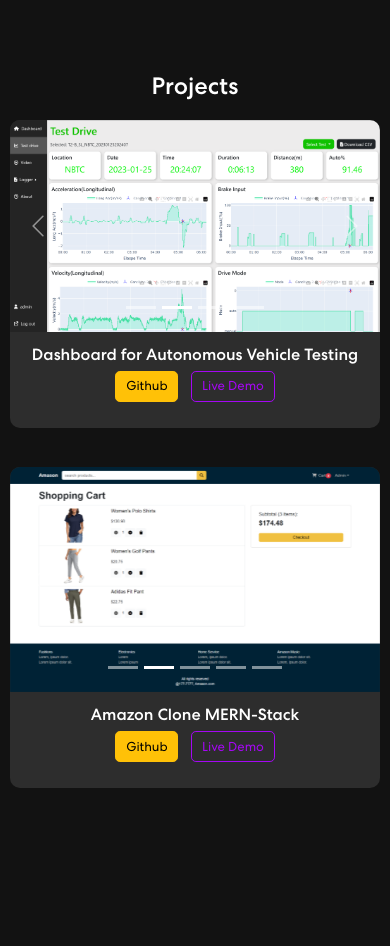
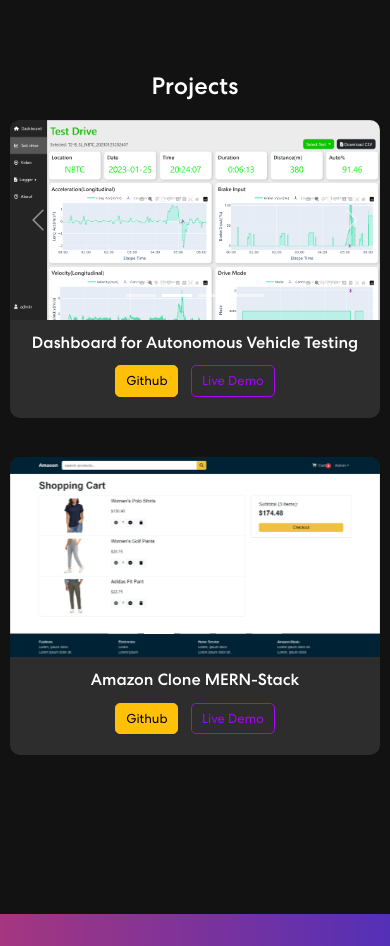
Before and after one commit to prat345/portfolio, a React (Create React App) app: page / in a window 390 px wide. Shown: the part 1240-2186 px from the top of the page. Built offline with nearby package versions, Linux system fonts and the light colour scheme.

Commit message:
card style

```diff
--- a/src/App.css
+++ b/src/App.css
@@ -263,9 +263,6 @@
   color: #fff !important;
 }
 
-.carousel-item {
-  max-height: 260px;
-}
 .project .card {
   border: none;
   border-radius: 10px;
@@ -286,6 +283,27 @@
   color: #a507f4 !important;
   border: 1px solid #c5c6cd !important;
   margin: 0 5px;
+}
+.carousel-item {
+  max-height: 260px;
+}
+@media (max-width: 576px) {
+  .carousel-item {
+    max-height: 240px;
+  }
+}
+@media (max-width: 400px) {
+  .carousel-item {
+    max-height: 200px;
+  }
+  .card p:last-child {
+    margin: 8px;
+  }
+}
+@media (max-width: 350px) {
+  .carousel-item {
+    max-height: 170px;
+  }
 }
 .order-odd {
   order: 6;
--- a/src/components/Project.jsx
+++ b/src/components/Project.jsx
@@ -76,7 +76,7 @@
         <Row className="d-flex flex-wrap">
           {projects.map((project, i) => {
             return (
-              <Col md={6} className="d-flex mb-4" key={i}>
+              <Col lg={6} className="d-flex mb-4" key={i}>
                 <Card>
                   <Carousel key={uuid()}>
                     {project.image.map((image, i) => {
@@ -93,7 +93,7 @@
                   </Carousel>
                   <Card.Body className="text-center">
                     <Card.Title>
-                      <h5>{project.title}</h5>
+                      <h5 className="mb-3">{project.title}</h5>
                     </Card.Title>
                     <Card.Text>
                       {/* <p>{project.description}</p> */}
```
